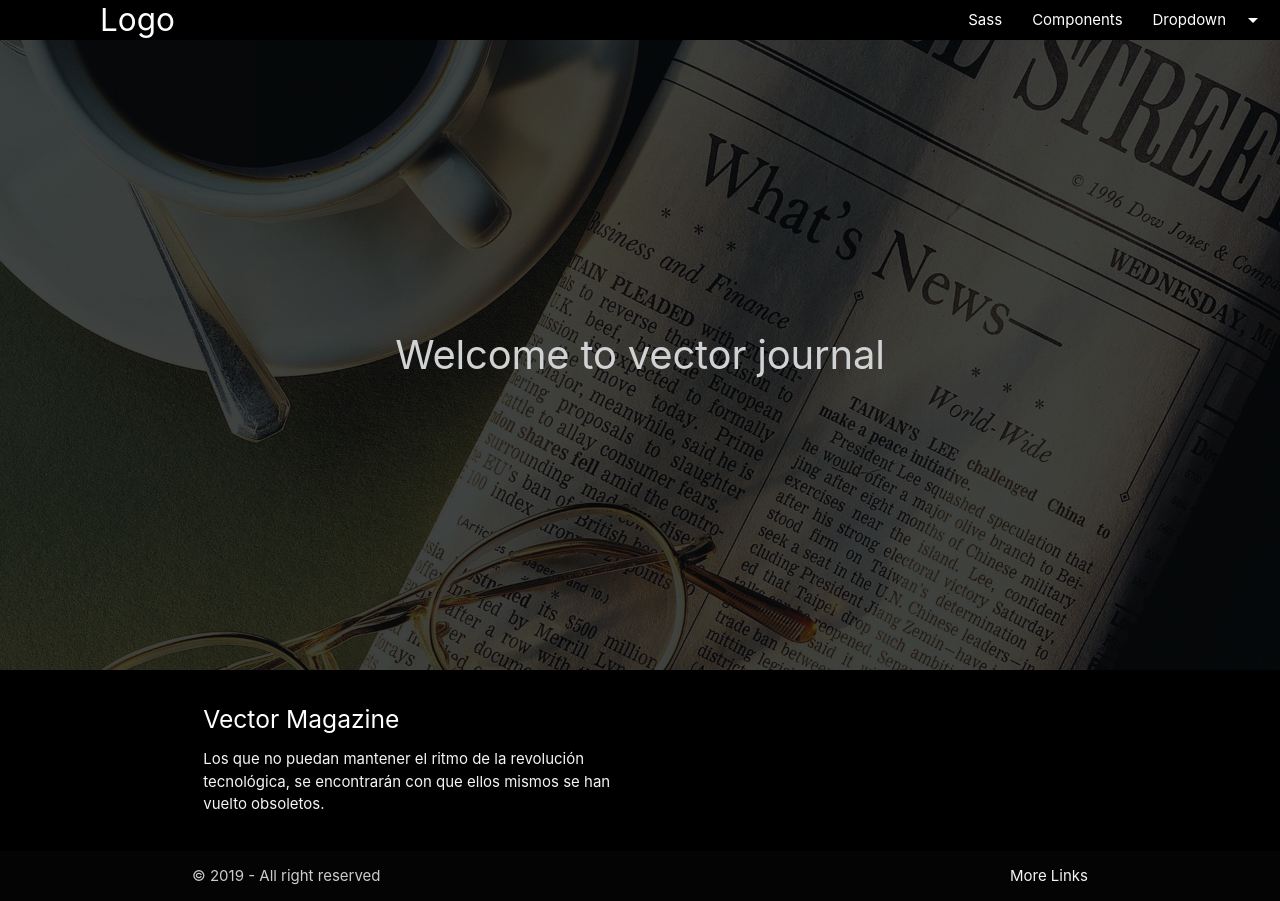
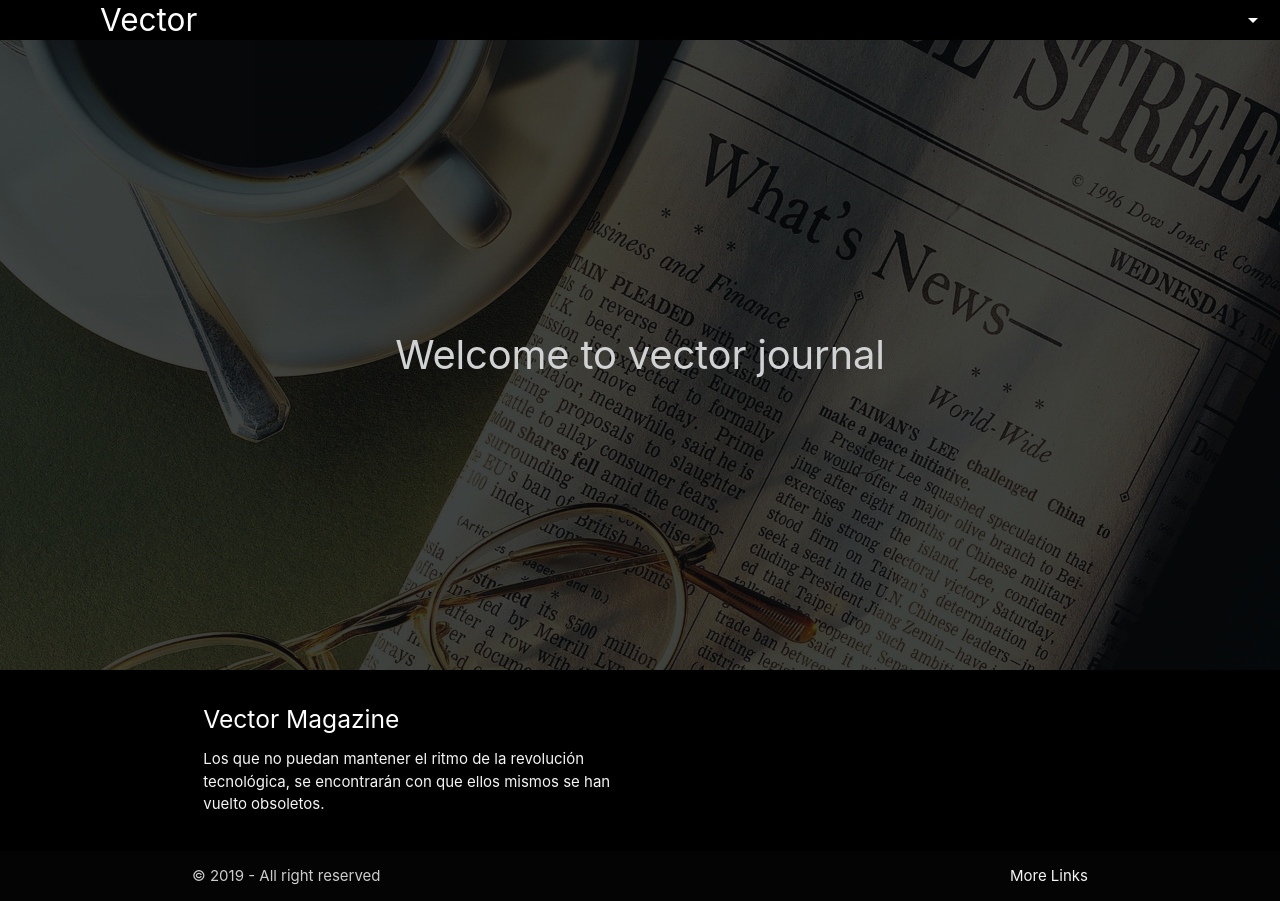
Before and after one commit to Andres620/proyectoProg3, an Angular app in the folder client/: page /hero in a window 1280 px wide. Built offline with nearby package versions, Linux system fonts and the light colour scheme; sample sign-in values are in the browser's storage.

Commit message:
Se desarrollo la funcionalidad del login y del logout

```diff
--- a/client/src/app/modules/users/login/login.component.ts
+++ b/client/src/app/modules/users/login/login.component.ts
@@ -1,5 +1,6 @@
 import { Component, OnInit } from '@angular/core';
 import { UserService } from 'src/app/services/user.service';
+import { Router } from '@angular/router';
 
 @Component({
   selector: 'app-login',
@@ -8,7 +9,7 @@ import { UserService } from 'src/app/services/user.service';
 })
 export class LoginComponent implements OnInit {
 
-  constructor(private userServie: UserService) { }
+  constructor(private userServie: UserService,private router: Router) { }
 
   email: string = '';
   password: string = '';
@@ -21,6 +22,7 @@ export class LoginComponent implements OnInit {
       console.log(item);
       this.userServie.saveToken(item.id);
       this.userServie.saveUserInformation(item.user);
+      this.router.navigate(["/hero"]);
     } );
   }
 
--- a/client/src/app/modules/users/logout/logout.component.ts
+++ b/client/src/app/modules/users/logout/logout.component.ts
@@ -1,4 +1,6 @@
-import { Component, OnInit } from '@angular/core';
+import { Component, OnInit, ɵɵcontainerRefreshEnd } from '@angular/core';
+import { UserService } from 'src/app/services/user.service';
+import { Router } from '@angular/router';
 
 @Component({
   selector: 'app-logout',
@@ -7,9 +9,14 @@ import { Component, OnInit } from '@angular/core';
 })
 export class LogoutComponent implements OnInit {
 
-  constructor() { }
+  constructor(private userService: UserService, private router: Router) { }
 
   ngOnInit() {
+    this.logoutUser();
   }
 
+  logoutUser():void{
+    this.userService.logoutUser();
+    this.router.navigate(["/hero"]);
+  }
 }
--- a/client/src/app/template/navbar/navbar.component.css
+++ b/client/src/app/template/navbar/navbar.component.css
@@ -13,3 +13,7 @@
 .brand-logo{
     margin-left: 100px;
 }
+
+.h1{
+    color: white
+}
--- a/client/src/app/template/navbar/navbar.component.html
+++ b/client/src/app/template/navbar/navbar.component.html
@@ -1,29 +1,37 @@
 <!-- Dropdown Structure -->
 <header class="header">
   <ul id="dropdown1" class="dropdown-content">
-    <li><a href="/user/login">Login</a></li>
-    <!-- <li class="divider"></li> -->
-    <li><a routerLink="/user/register">SigUp</a></li>
+    <li *ngIf="!userLogged"><a href="/user/login">Login</a></li>
+    <li class="divider"></li>
+    <li *ngIf="!userLogged"><a routerLink="/user/register">SigUp</a></li>
+    <li *ngIf="userLogged"><a routerLink="/user/logout">Logout</a></li>
+
+
   </ul>
   <nav class="black">
     <div class="nav-wrapper">
-      <a href="hero" class="brand-logo">Logo</a>
+      <a href="hero" class="brand-logo">Vector</a>
       <a href="#" data-target="mobile-nav" class="sidenav-trigger">
         <i class="material-icons">menu</i>
       </a>
       <ul class="right hide-on-med-and-down">
-        <li><a href="sass.html">Sass</a></li>
-        <li><a href="badges.html">Components</a></li>
+
+        <li *ngIf="!userLogged"><a href="sass.html">Sass</a></li>
+        <li *ngIf="!userLogged"><a href="badges.html">Components</a></li>
         <!-- Dropdown Trigger -->
-        <li><a class="dropdown-trigger" href="#!" data-target="dropdown1">Dropdown<i
+        <li *ngIf="!userLogged"><a class="dropdown-trigger" href="#!" data-target="dropdown1">Dropdown<i
+              class="material-icons right">arrow_drop_down</i></a></li>
+        <li *ngIf="userLogged"><a class="dropdown-trigger sesionName" href="#!" data-target="dropdown1">{{completeName}}<i
               class="material-icons right">arrow_drop_down</i></a></li>
       </ul>
     </div>
   </nav>
 
   <ul class="sidenav" id="mobile-nav">
-    <li><a href="sass.html">Sass</a></li>
-    <li><a href="badges.html">Components</a></li>
+    <li *ngIf="!userLogged"><a href="/user/login">Login</a></li>
+    <li class="divider"></li>
+    <li *ngIf="!userLogged"><a routerLink="/user/register">SigUp</a></li>
+    <li *ngIf="userLogged"><a routerLink="/user/logout">Logout</a></li>
   </ul>
 
 </header>
--- a/client/src/app/template/navbar/navbar.component.ts
+++ b/client/src/app/template/navbar/navbar.component.ts
@@ -1,4 +1,6 @@
 import { Component, OnInit } from '@angular/core';
+import { UserService } from 'src/app/services/user.service';
+import { isNullOrUndefined } from 'util';
 
 @Component({
   selector: 'app-navbar',
@@ -7,9 +9,22 @@ import { Component, OnInit } from '@angular/core';
 })
 export class NavbarComponent implements OnInit {
 
-  constructor() { }
+  constructor(private userService: UserService) { }
+
+  userLogged: boolean = false;
+  completeName: string = '';
 
   ngOnInit() {
+    this.showMenu();
   }
-
+//metodo por si mas  adelante necesito mostrar o no un menu
+  showMenu(): void {
+    let userInfo = this.userService.getUserInformation(); //retorna un null o la info del usuario
+    if (isNullOrUndefined(userInfo)) {
+      this.userLogged = false;
+    }else{
+      this.userLogged = true;
+      this.completeName = userInfo.realm;
+    }
+  }
 }
```
